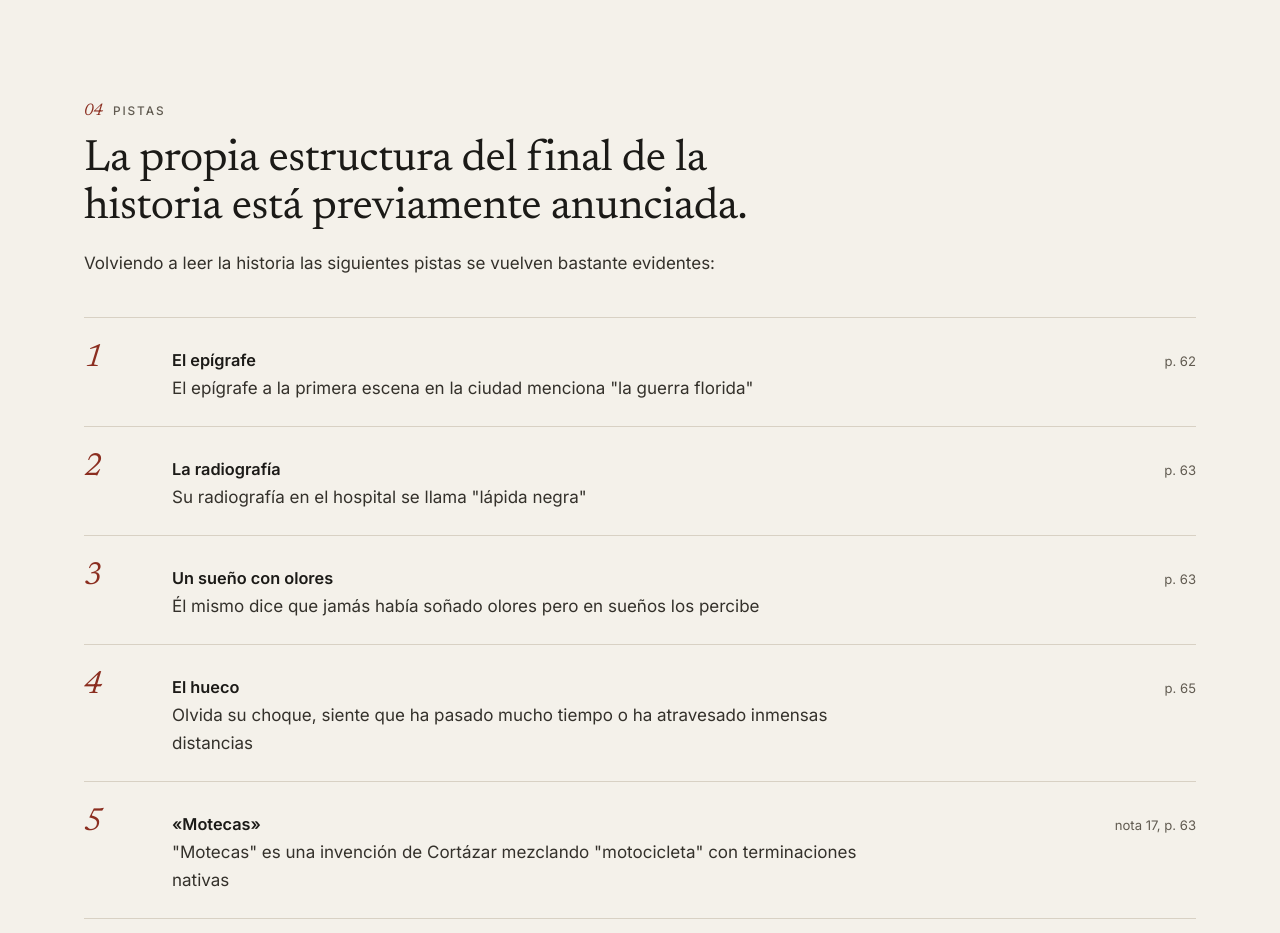
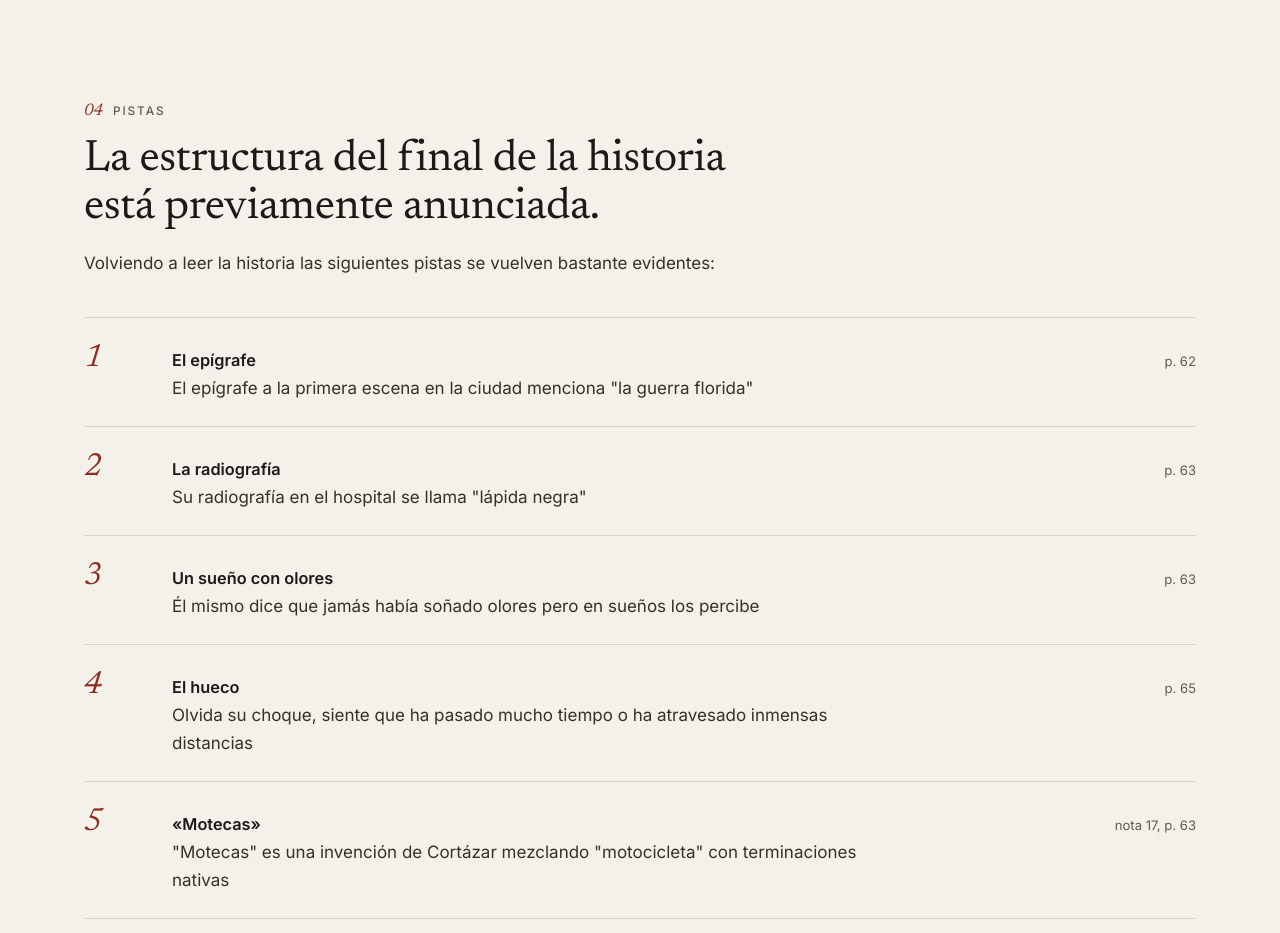
Before and after one commit to cmhohn05/Projecto-Final, a plain HTML site: page index.html in a window 1280 px wide. Shown: the part 5060-5993 px from the top of the page. Drawn offline with Linux system fonts and the light colour scheme.

Commit message:
Clues heading: remove 'propia'
Co-Authored-By: Claude Opus 5.5 <noreply@anthropic.com>
Claude-Session: https://claude.ai/code/session_01FPLsEYkPyo3HrL5ZQjHwUa

```diff
--- a/index.html
+++ b/index.html
@@ -320,7 +320,7 @@
 <section id="pistas" class="container section" aria-labelledby="pistas-h">
   <header class="sec-head">
     <p class="eyebrow"><span class="eyebrow__num">04</span> Pistas</p>
-    <h2 id="pistas-h" class="h2">La propia estructura del final de la historia está previamente anunciada.</h2>
+    <h2 id="pistas-h" class="h2">La estructura del final de la historia está previamente anunciada.</h2>
     <p class="sec-lede">Volviendo a leer la historia las siguientes pistas se vuelven bastante evidentes:</p>
   </header>
   <ol class="clues">
```
